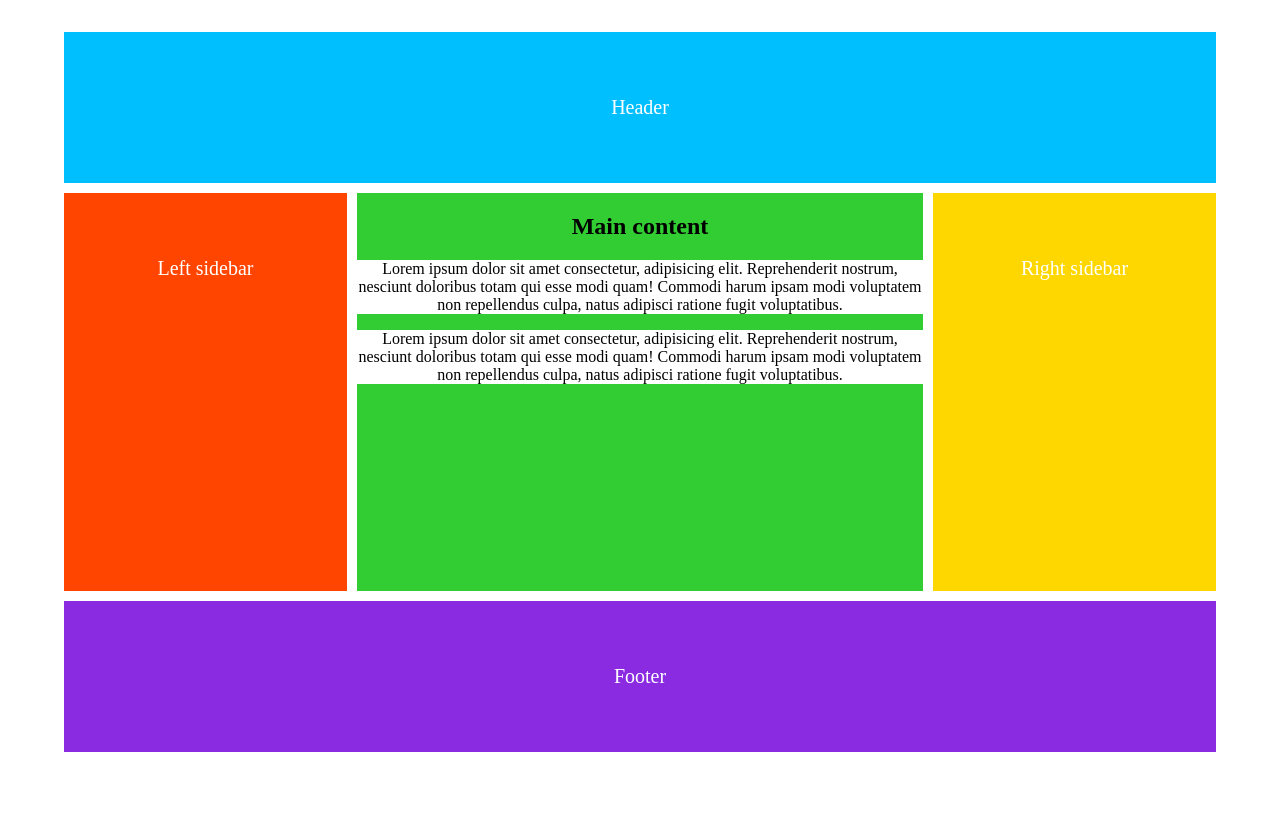
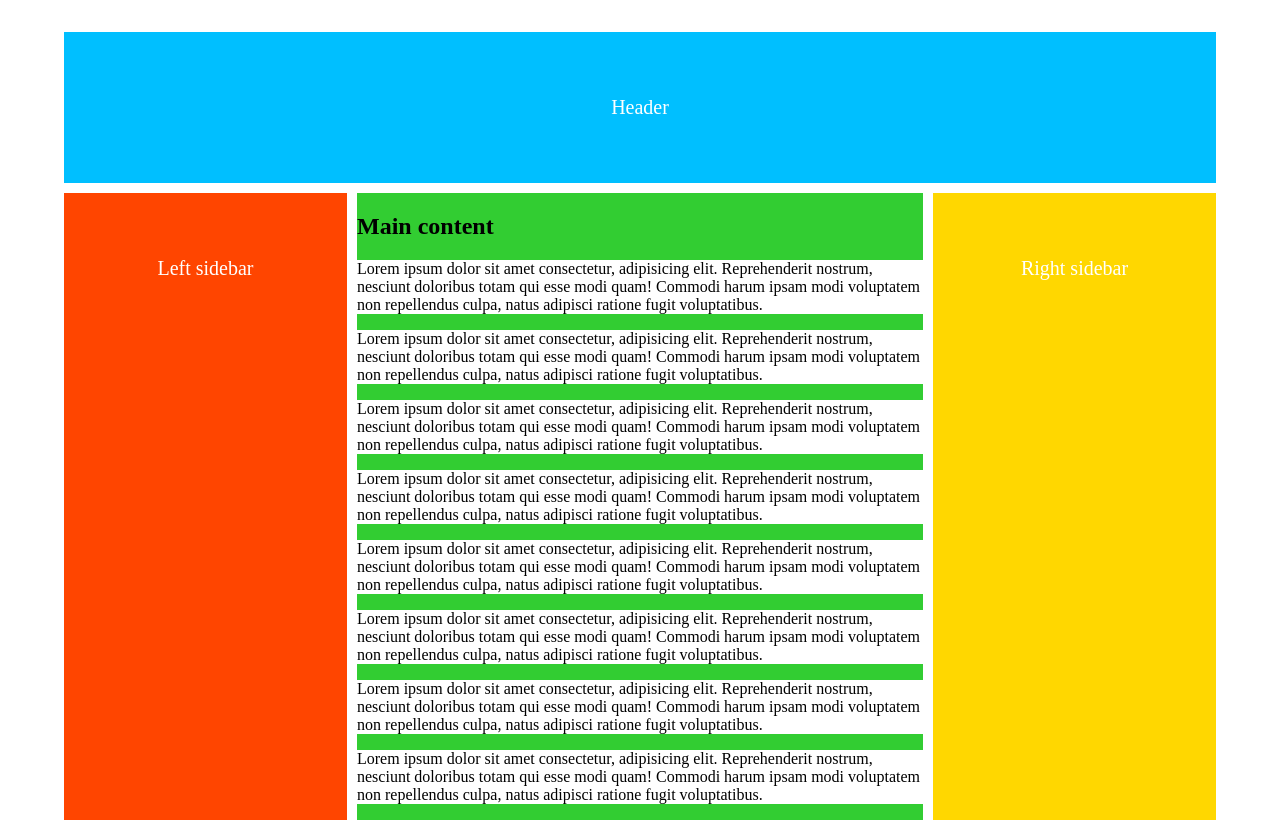
Before and after one commit to Drup1k/Sass-Challenge, a plain HTML site: page page.html in a window 1280 px wide. Shown: the top 822 px of the page. Before the commit the page ends 800 px from the top, so only its background shows below. Drawn offline with Linux system fonts and the light colour scheme.

Commit message:
Merge branch 'main' of github.com:Drup1k/sass-challenge

```diff
--- a/_mix.scss
+++ b/_mix.scss
@@ -2,6 +2,3 @@
     text-align: center;
     padding: 4rem;
 }
-
-
-// box-shadow: rgba(0, 0, 0, 0.16) 0px 10px 36px 0px, rgba(0, 0, 0, 0.06) 0px 0px 0px 1px;
--- a/page.html
+++ b/page.html
@@ -35,6 +35,66 @@
                   ratione fugit voluptatibus.</p>
                 </article>
             </section>
+            <section>
+                <article>
+                <p>Lorem ipsum dolor sit amet consectetur,
+                adipisicing elit. Reprehenderit nostrum,
+                 nesciunt doloribus totam qui esse modi
+                 quam! Commodi harum ipsam modi voluptatem
+                  non repellendus culpa, natus adipisci
+                  ratione fugit voluptatibus.</p>
+                </article>
+            </section>
+            <section>
+                <article>
+                <p>Lorem ipsum dolor sit amet consectetur,
+                adipisicing elit. Reprehenderit nostrum,
+                 nesciunt doloribus totam qui esse modi
+                 quam! Commodi harum ipsam modi voluptatem
+                  non repellendus culpa, natus adipisci
+                  ratione fugit voluptatibus.</p>
+                </article>
+            </section>
+            <section>
+                <article>
+                <p>Lorem ipsum dolor sit amet consectetur,
+                adipisicing elit. Reprehenderit nostrum,
+                 nesciunt doloribus totam qui esse modi
+                 quam! Commodi harum ipsam modi voluptatem
+                  non repellendus culpa, natus adipisci
+                  ratione fugit voluptatibus.</p>
+                </article>
+            </section>
+            <section>
+                <article>
+                <p>Lorem ipsum dolor sit amet consectetur,
+                adipisicing elit. Reprehenderit nostrum,
+                 nesciunt doloribus totam qui esse modi
+                 quam! Commodi harum ipsam modi voluptatem
+                  non repellendus culpa, natus adipisci
+                  ratione fugit voluptatibus.</p>
+                </article>
+            </section>
+            <section>
+                <article>
+                <p>Lorem ipsum dolor sit amet consectetur,
+                adipisicing elit. Reprehenderit nostrum,
+                 nesciunt doloribus totam qui esse modi
+                 quam! Commodi harum ipsam modi voluptatem
+                  non repellendus culpa, natus adipisci
+                  ratione fugit voluptatibus.</p>
+                </article>
+            </section>
+            <section>
+                <article>
+                <p>Lorem ipsum dolor sit amet consectetur,
+                adipisicing elit. Reprehenderit nostrum,
+                 nesciunt doloribus totam qui esse modi
+                 quam! Commodi harum ipsam modi voluptatem
+                  non repellendus culpa, natus adipisci
+                  ratione fugit voluptatibus.</p>
+                </article>
+            </section>
         </main>
         <aside class="cell cell-4">Right sidebar</aside>
         <footer class="cell cell-5">Footer</footer>
--- a/styling.scss
+++ b/styling.scss
@@ -19,14 +19,11 @@ $textcolor: black;
     background: $skycolor;
     grid-area: header;
  }
- .cell-2 {
-    background: orangered;
-    grid-area: left;
- }
+
  .cell-3 {
     background: limegreen;
     grid-area: main;
-    text-align: center;
+    @include centerAll ();
  }
  .cell-4 {
     background: gold;
```
Also changed, not shown: styling.css.
